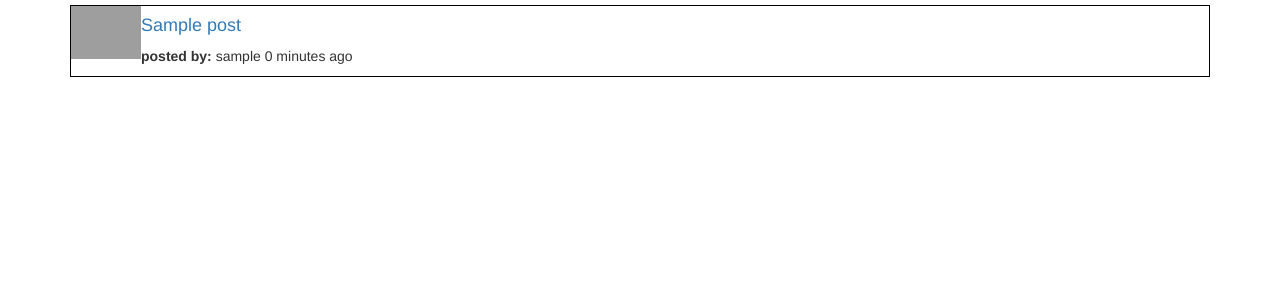
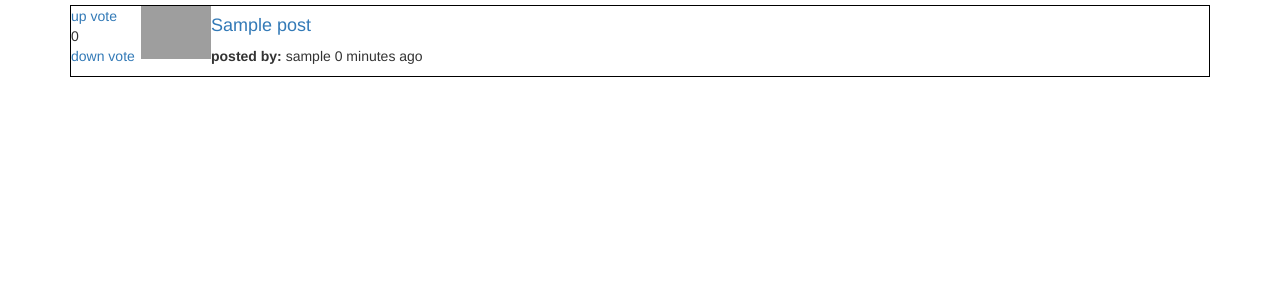
Before and after one commit to dm03514/django-posts-lite, a Django app: page /posts/ in a window 1280 px wide. Shown: the part 20-320 px from the top of the page. Run offline with Django 3.2, Linux system fonts and the light colour scheme; tables that the repository leaves empty hold one stand-in row (values such as "Sample post"); some libraries are stand-ins or nearby versions; grey boxes are pictures that could not be loaded.

Commit message:
User can vote 1 time per key/object_id

```diff
--- a/postslite/posts/models.py
+++ b/postslite/posts/models.py
@@ -1,6 +1,9 @@
 from django.contrib.auth.models import User
 from django.core.urlresolvers import reverse
 from django.db import models
+from django.db.models import Sum
+
+from votes.models import Vote
 
 
 class Post(models.Model):
@@ -10,6 +13,25 @@ class Post(models.Model):
     text = models.TextField(blank=True, null=True)
     title = models.CharField(max_length=256)
 
+    def get_upvote_url(self):
+        """
+        Returns the url required to upvote this post.
+        """
+        return reverse('votes:create_vote', args=['post', str(self.pk), 'up'])
+
+    def get_downvote_url(self):
+        """
+        Returns the url required to downvote this post.
+        """
+        return reverse('votes:create_vote', args=['post', str(self.pk), 'down'])
+
+    def get_vote_score(self):
+        """
+        Returns a post rating.
+        """
+        q = Vote.objects.filter(key='post', object_id=self.pk).aggregate(Sum('score'))
+        return q['score__sum'] if q['score__sum'] else 0
+
     def get_absolute_url(self):
         return reverse('posts:post_detail', args=[str(self.pk)])
 
--- a/postslite/posts/templates/_post.html
+++ b/postslite/posts/templates/_post.html
@@ -1,4 +1,11 @@
 <div class="post">
+    <div class="vote">
+        <a href="{{ post.get_upvote_url }}">up vote</a>
+        <br />
+        {{ post.get_vote_score }}
+        <br />
+        <a href="{{ post.get_downvote_url }}">down vote</a>
+    </div>
     <div class="left">
         <a href="{{ post.link }}">
             <!--
--- a/postslite/static/css/main.css
+++ b/postslite/static/css/main.css
@@ -27,6 +27,10 @@ ul {
 .post .left img {
     width: 70px;
 }
+.post .vote {
+    float: left;
+    width: 70px;
+}
 .errorList {
     color: red;
 }
```
